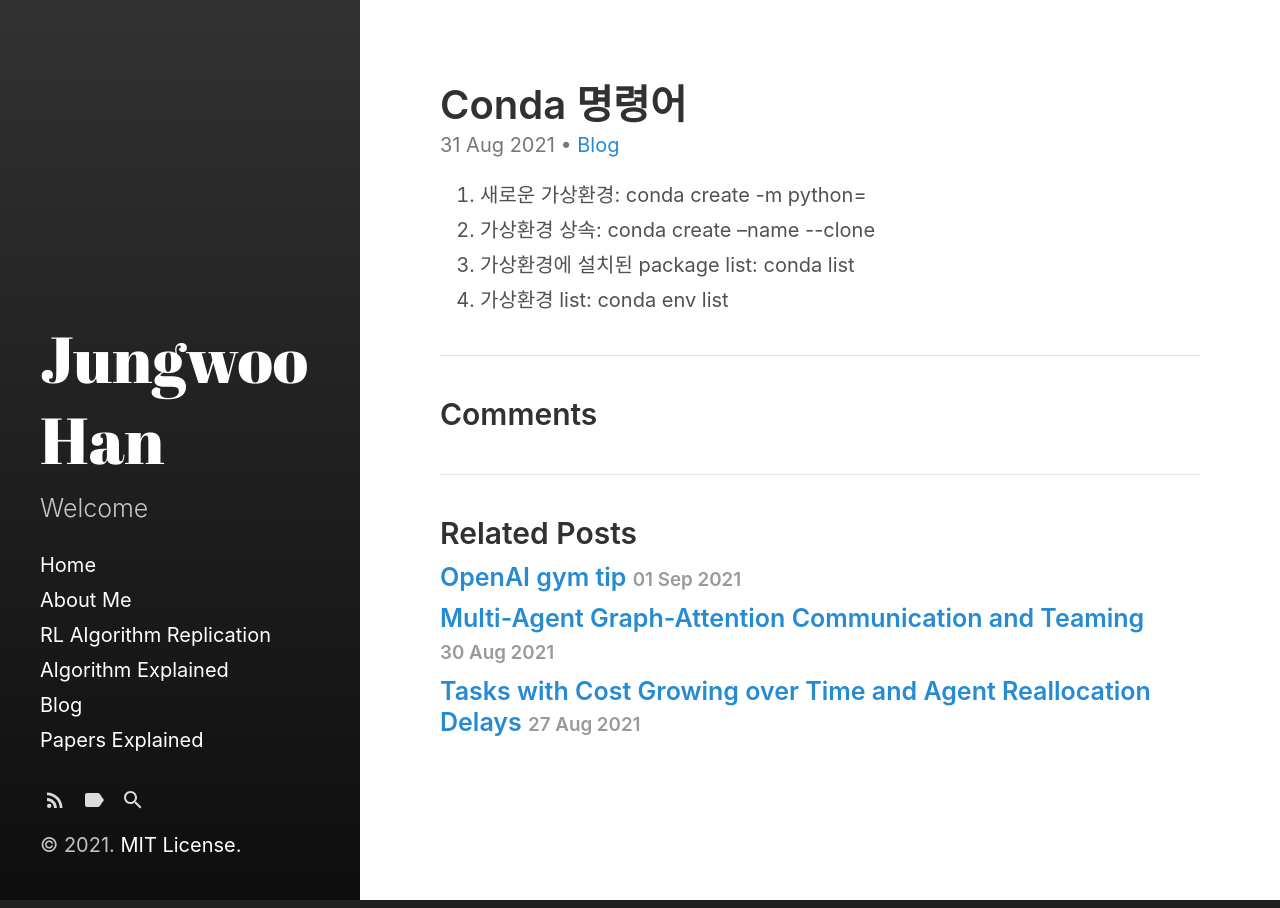
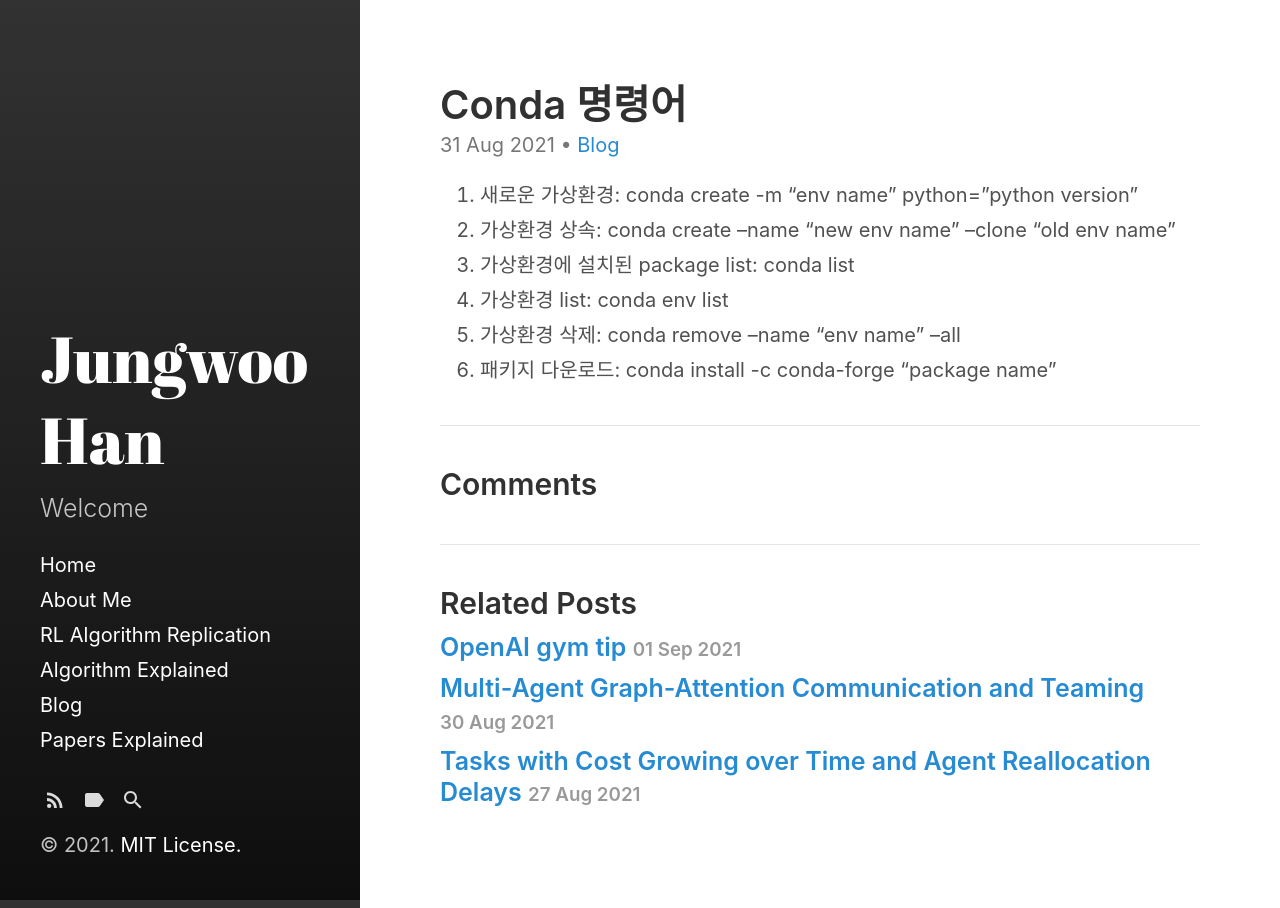
Before and after one commit to jungwoohan72/jungwoohan72.github.io, a Jekyll site: the page built from _posts/2021-08-31-conda-tips.md, in a window 1280 px wide. Built offline with Jekyll 4.4.1, drawn with Linux system fonts in a browser that asks for light colours.

Commit message:
conda tips

```diff
--- a/_posts/2021-08-31-conda-tips.md
+++ b/_posts/2021-08-31-conda-tips.md
@@ -4,7 +4,9 @@ layout: post
 categories: Blog
 ---
 
-1. 새로운 가상환경: conda create -m <env name> python=<python version>
-2. 가상환경 상속: conda create --name <new env name> --clone <old env name>
+1. 새로운 가상환경: conda create -m "env name" python="python version"
+2. 가상환경 상속: conda create --name "new env name" --clone "old env name"
 3. 가상환경에 설치된 package list: conda list
 4. 가상환경 list: conda env list
+5. 가상환경 삭제: conda remove --name "env name" --all
+6. 패키지 다운로드: conda install -c conda-forge "package name"
```
